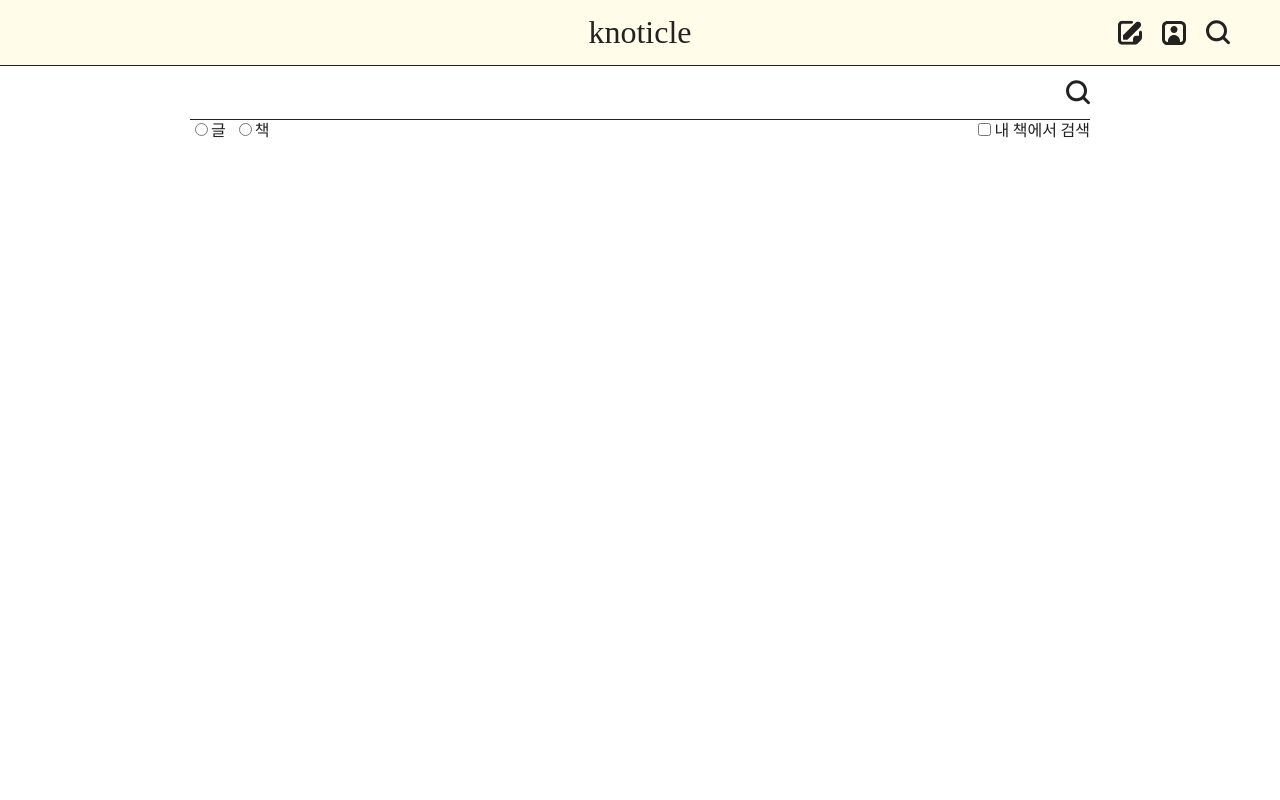
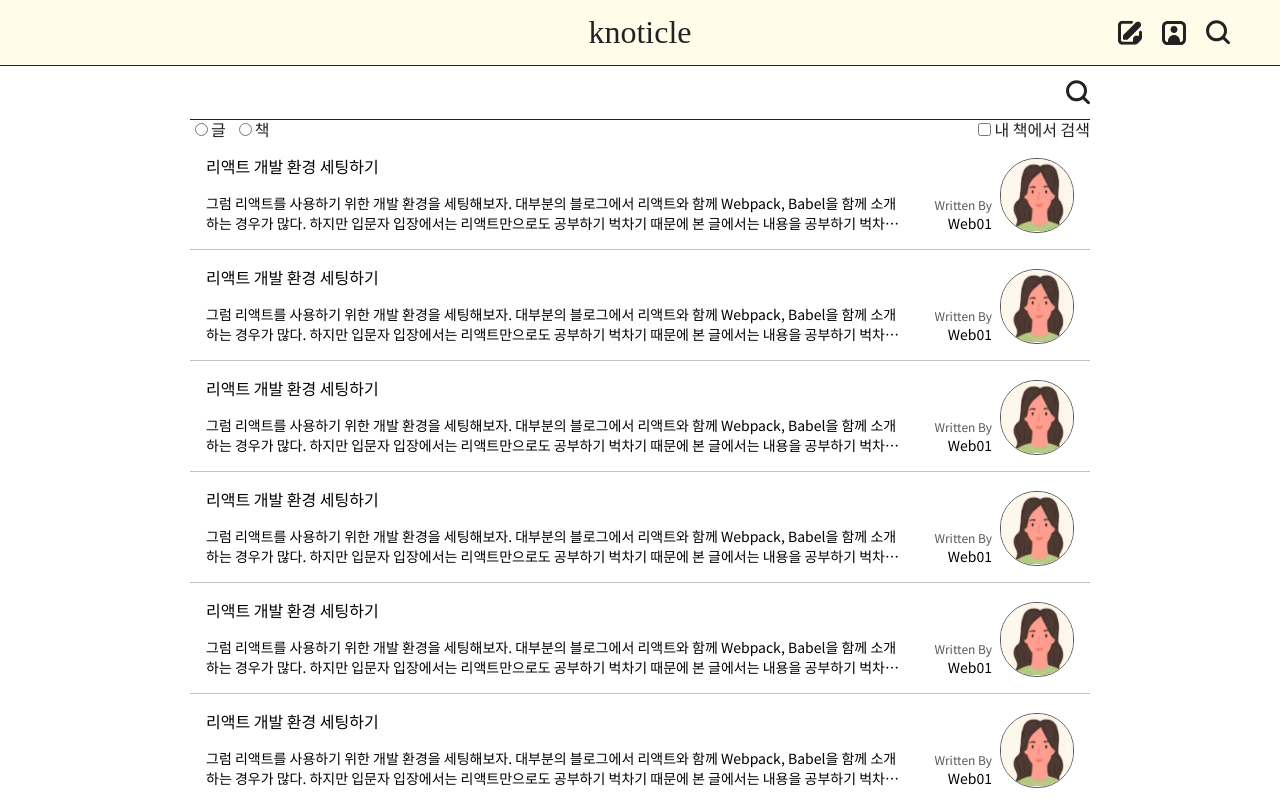
Before and after one commit to boostcampwm-2022/web01-knoticle, a Next.js app in the folder frontend/: page /search in a window 1280 px wide. Shown: the top 800 px of the page. Built offline with nearby package versions, Linux system fonts and the light colour scheme; a web font is replaced by a local one.

Commit message:
feat: 검색 페이지 SearchListItem 컴포넌트 추가 - #26

```diff
--- a/frontend/components/Search/styled.ts
+++ b/frontend/components/Search/styled.ts
@@ -5,3 +5,5 @@ export const SearchArea = styled.div`
   margin: 0 auto;
   max-width: 900px;
 `;
+
+export const SearchResult = styled.div``;
--- /dev/null
+++ b/frontend/components/search/SearchListItem/index.tsx
@@ -0,0 +1,38 @@
+import Image from 'next/image';
+
+import TemporaryImage from '../../../assets/img_profile.png';
+import { TextSmall, TextXSmall } from '../../../styles/common';
+import {
+  ItemContent,
+  ItemGroup,
+  ItemTitle,
+  ItemWrapper,
+  ProfileDescription,
+  ProfileImage,
+  UserProfile,
+} from './styled';
+
+export default function SearchListItem() {
+  return (
+    <ItemWrapper>
+      <ItemGroup>
+        <ItemTitle>리액트 개발 환경 세팅하기</ItemTitle>
+        <ItemContent>
+          그럼 리액트를 사용하기 위한 개발 환경을 세팅해보자. 대부분의 블로그에서 리액트와 함께
+          Webpack, Babel을 함께 소개하는 경우가 많다. 하지만 입문자 입장에서는 리액트만으로도
+          공부하기 벅차기 때문에 본 글에서는 내용을 공부하기 벅차기 때문에
+          가나다라마바사가나다라마바사가나다라마바사가나다라마바사가나다라마바사
+        </ItemContent>
+      </ItemGroup>
+      <UserProfile>
+        <ProfileDescription>
+          <TextXSmall>Written By</TextXSmall>
+          <TextSmall>Web01</TextSmall>
+        </ProfileDescription>
+        <ProfileImage>
+          <Image src={TemporaryImage} alt="profile" width={72} height={72} />
+        </ProfileImage>
+      </UserProfile>
+    </ItemWrapper>
+  );
+}
--- /dev/null
+++ b/frontend/components/search/SearchListItem/styled.ts
@@ -0,0 +1,48 @@
+import styled from 'styled-components';
+
+import { TextMedium, TextSmall } from '../../../styles/common';
+
+export const ItemWrapper = styled.div`
+  padding: 16px;
+  display: flex;
+  gap: 32px;
+  border-bottom: 1px solid var(--grey-02-color);
+`;
+
+export const ItemGroup = styled.div`
+  flex: 1;
+`;
+
+export const ItemTitle = styled(TextMedium)`
+  margin-bottom: 16px;
+`;
+
+export const ItemContent = styled(TextSmall)`
+  overflow: hidden;
+  text-overflow: ellipsis;
+  display: -webkit-box;
+  -webkit-line-clamp: 2;
+  -webkit-box-orient: vertical;
+`;
+
+export const UserProfile = styled.div`
+  display: flex;
+  align-items: flex-end;
+  gap: 8px;
+`;
+
+export const ProfileDescription = styled.div`
+  div:first-child {
+    color: var(--grey-01-color);
+  }
+
+  div {
+    text-align: right;
+  }
+`;
+
+export const ProfileImage = styled.div`
+  border: 1px solid var(--grey-01-color);
+  border-radius: 36px;
+  overflow: hidden;
+`;
--- a/frontend/components/search/styled.ts
+++ b/frontend/components/search/styled.ts
@@ -5,3 +5,5 @@ export const SearchArea = styled.div`
   margin: 0 auto;
   max-width: 900px;
 `;
+
+export const SearchResult = styled.div``;
--- a/frontend/pages/search.tsx
+++ b/frontend/pages/search.tsx
@@ -1,15 +1,23 @@
 import GNB from '../components/common/GNB';
 import SearchBar from '../components/search/SearchBar';
 import SearchFilter from '../components/search/SearchFilter';
-import { SearchArea } from '../components/search/styled';
+import SearchListItem from '../components/search/SearchListItem';
+import { SearchArea, SearchResult } from '../components/search/styled';
 
 export default function Search() {
+  const items = Array.from({ length: 50 });
+
   return (
     <>
       <GNB />
       <SearchArea>
         <SearchBar />
         <SearchFilter />
+        <SearchResult>
+          {items.map((_, index) => (
+            <SearchListItem key={index} />
+          ))}
+        </SearchResult>
       </SearchArea>
     </>
   );
```
Also changed, not shown: frontend/assets/img_profile.png (added).
